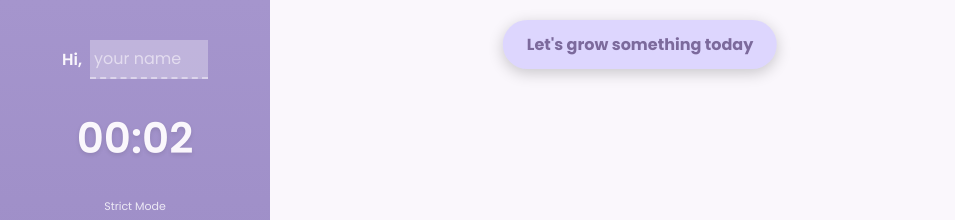
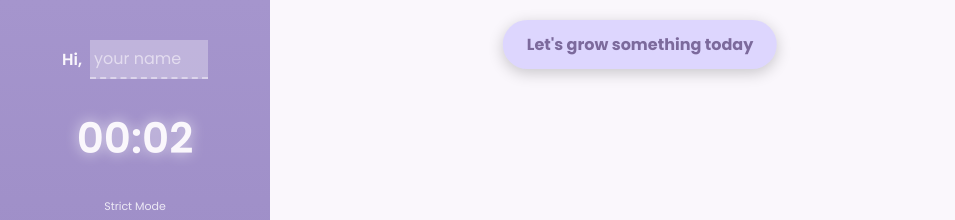
Before and after one commit to jiya032007/focus-garden, a plain HTML site: page index.html in a window 1280 px wide. Both pictures are taken after a click on the button "Start". Shown: the top 220 px of the page, without its empty margins (0-955 px from the left). Drawn offline with Linux system fonts and the light colour scheme.

Commit message:
added soft glow to the timer while it is running

```diff
--- a/script.js
+++ b/script.js
@@ -324,6 +324,7 @@ document.getElementById('startBtn').addEventListener('click', () => {
     updateLastActive();
     checkUnlocks(0);
     startTime = Date.now() - (seconds * 1000);
+        document.getElementById('timer').classList.add('running');
     continuousStart = Date.now();
     document.getElementById('stage').style.animation = 'none';
     document.getElementById('stage').offsetHeight;
--- a/style.css
+++ b/style.css
@@ -460,3 +460,10 @@ h1 {
 .sidebar {
     background: linear-gradient(180deg, #a595cd 0%, #8b7bb8 100%);
 }
+#timer {
+    transition: text-shadow 0.4s ease;
+}
+
+#timer.running {
+    text-shadow: 0 0 14px rgba(255, 255, 255, 0.7);
+}
```
